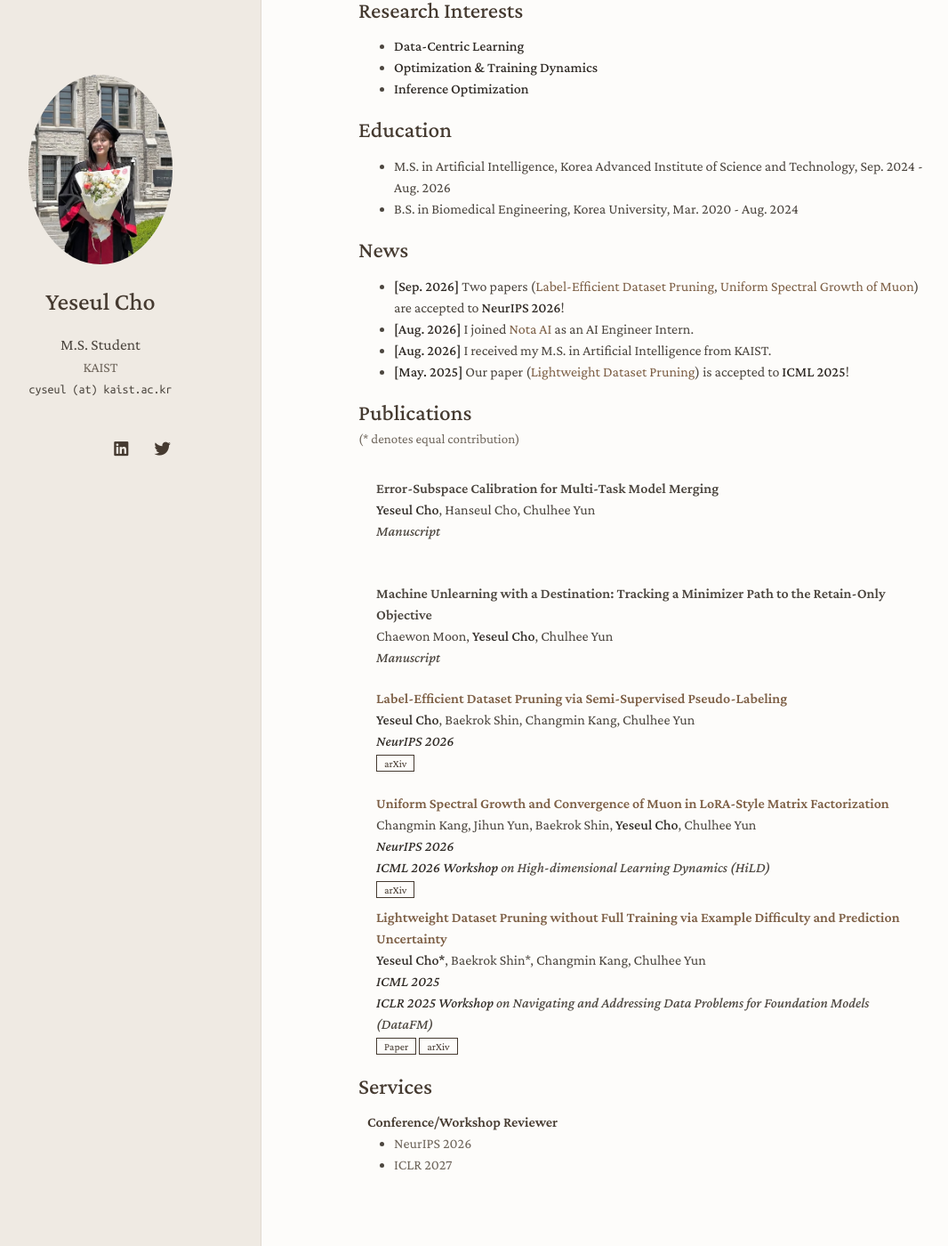
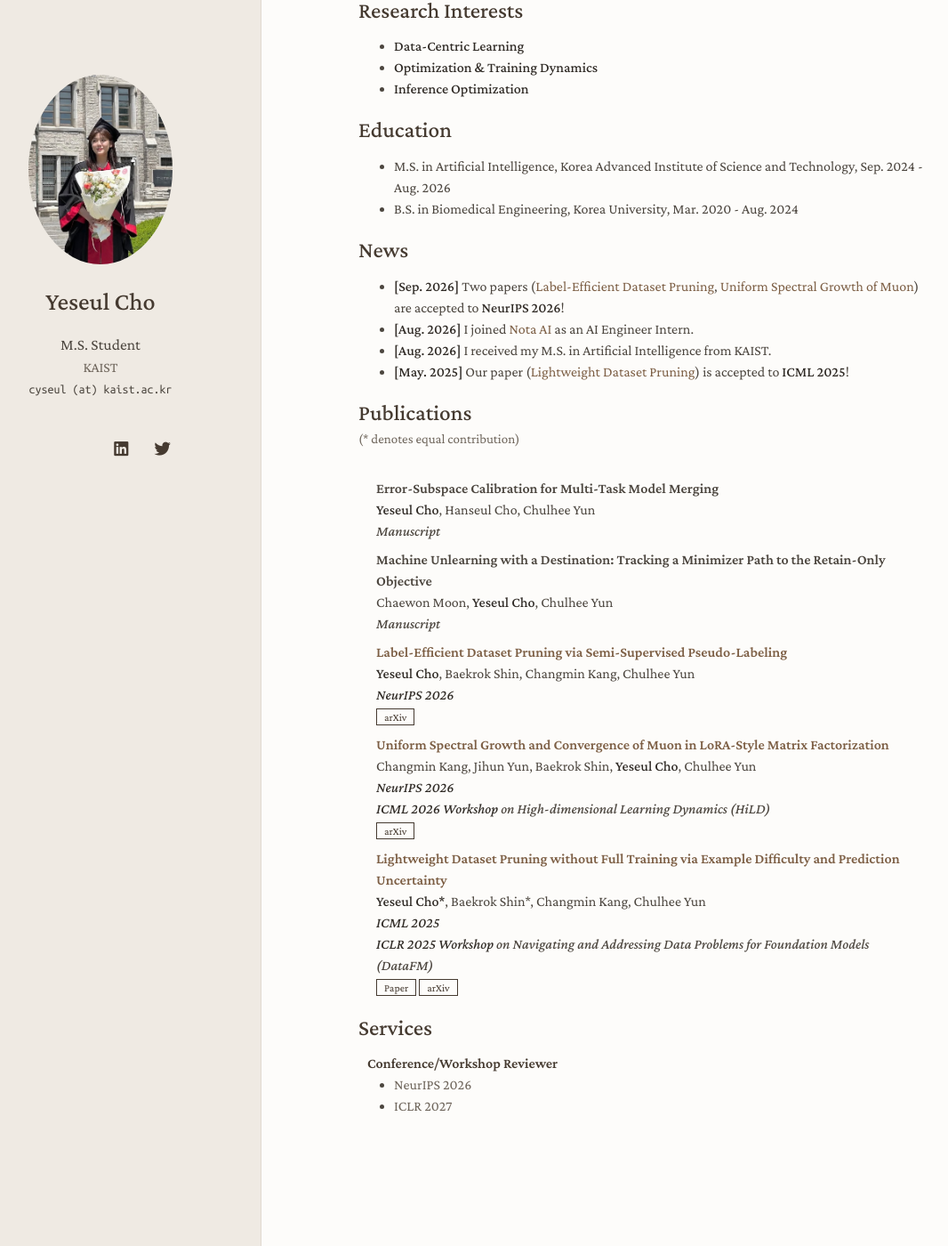
Before and after one commit to cyseul/cyseul.github.io, a Jekyll site: the page built from index.md, in a window 1280 px wide and 1400 px high, scrolled down 411 px. Shown: the whole window at 89% size, without its empty margins (67-1133 px from the left). Built offline with Jekyll 4.4.1, drawn with Linux system fonts in a browser that asks for light colours; nearby versions of some CDN libraries; a style sheet for code colours, icons or effects is not loaded; our own code applies the rules of GitHub Pages for plain Markdown files.

Commit message:
Remove excess spacing below short publication entries

```diff
--- a/assets/css/publications-no-dark-mode.css
+++ b/assets/css/publications-no-dark-mode.css
@@ -36,7 +36,7 @@ blockquote { background: var(--global-bg-color); border-left: 2px solid var(--gl
 
 .publications ol.bibliography { list-style: none; padding: 0; margin-top: 0; }
 
-.publications ol.bibliography li { min-height: 110px; margin-bottom: 0.5rem; }
+.publications ol.bibliography li { margin-bottom: 0.5rem; }
 
 .publications ol.bibliography li .abbr { height: 8rem; margin-bottom: 0.5rem; }
 
--- a/assets/css/publications.css
+++ b/assets/css/publications.css
@@ -38,7 +38,7 @@ blockquote { background: var(--global-bg-color); border-left: 2px solid var(--gl
 
 .publications ol.bibliography { list-style: none; padding: 0; margin-top: 0; }
 
-.publications ol.bibliography li { min-height: 110px; margin-bottom: 0.5rem; }
+.publications ol.bibliography li { margin-bottom: 0.5rem; }
 
 .publications ol.bibliography li .abbr { height: 8rem; margin-bottom: 0.5rem; }
 
```
